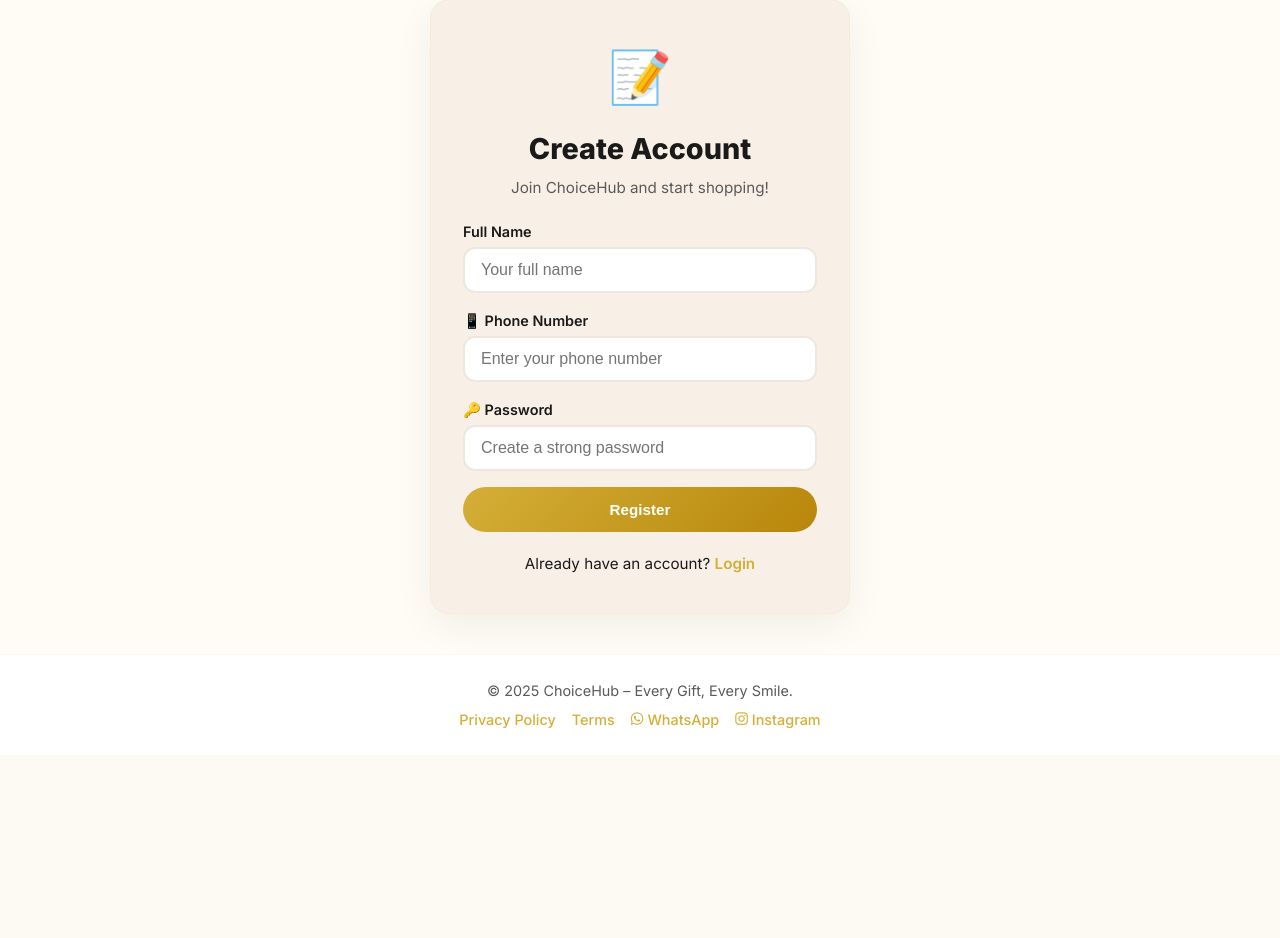
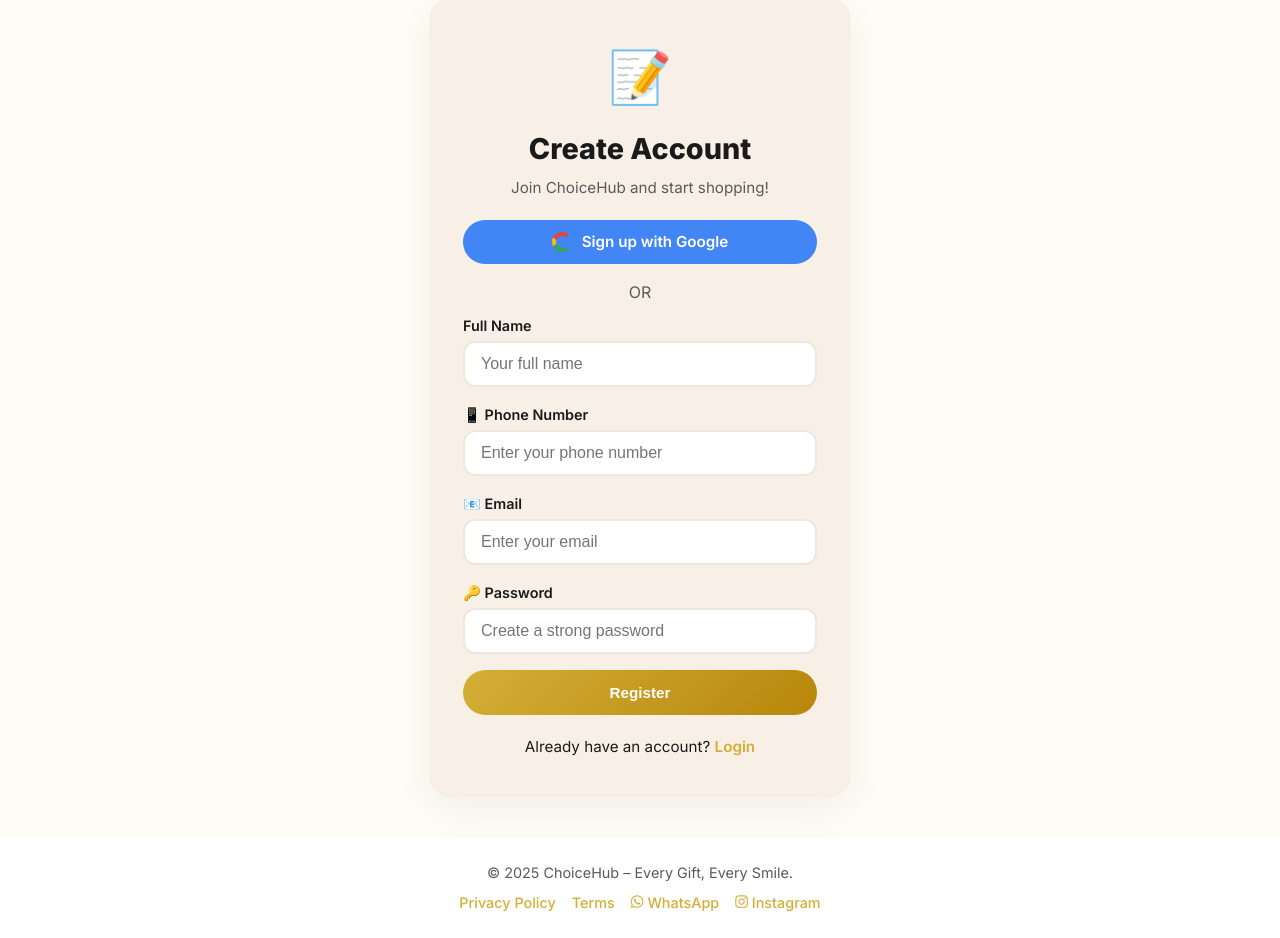
Before and after one commit to ajaysinghrajput9370/ChoiceHub, a Flask app: page /register in a window 1280 px wide. Shown: the part 159-1097 px from the top of the page. Before the commit the page ends 914 px from the top, so only its background shows below. Run offline with Flask 3, Linux system fonts and the light colour scheme.

Commit message:
Update register.html

```diff
--- a/templates/register.html
+++ b/templates/register.html
@@ -6,6 +6,20 @@
         <div class="auth-icon">📝</div>
         <h2>Create Account</h2>
         <p class="auth-subtitle">Join ChoiceHub and start shopping!</p>
+
+        <!-- Google Register Button -->
+        <a href="/login/google" class="btn" style="background:#4285F4; color:#fff; width:100%; display:flex; align-items:center; justify-content:center; gap:10px; margin-bottom:16px;">
+            <svg xmlns="http://www.w3.org/2000/svg" width="20" height="20" viewBox="0 0 48 48">
+                <path fill="#EA4335" d="M24 9.5c3.54 0 6.71 1.22 9.21 3.6l6.85-6.85C35.9 2.38 30.47 0 24 0 14.62 0 6.51 5.38 2.56 13.22l7.98 6.19C12.43 13.72 17.74 9.5 24 9.5z"/>
+                <path fill="#4285F4" d="M46.98 24.55c0-1.57-.15-3.09-.38-4.55H24v9.02h12.94c-.58 2.96-2.26 5.48-4.78 7.18l7.73 6c4.51-4.18 7.09-10.36 7.09-17.65z"/>
+                <path fill="#FBBC05" d="M10.53 28.59c-.48-1.45-.76-2.99-.76-4.59s.27-3.14.76-4.59l-7.98-6.19C.92 16.46 0 20.12 0 24c0 3.88.92 7.54 2.56 10.78l7.97-6.19z"/>
+                <path fill="#34A853" d="M24 48c6.48 0 11.93-2.13 15.89-5.81l-7.73-6c-2.15 1.45-4.92 2.3-8.16 2.3-6.26 0-11.57-4.22-13.47-9.91l-7.98 6.19C6.51 42.62 14.62 48 24 48z"/>
+            </svg>
+            Sign up with Google
+        </a>
+
+        <div style="text-align:center; color:var(--secondary); margin:8px 0;">OR</div>
+
         <form method="POST">
             <div class="form-group">
                 <label>Full Name</label>
@@ -14,6 +28,10 @@
             <div class="form-group">
                 <label>📱 Phone Number</label>
                 <input type="text" name="phone" placeholder="Enter your phone number" required>
+            </div>
+            <div class="form-group">
+                <label>📧 Email</label>
+                <input type="email" name="email" placeholder="Enter your email">
             </div>
             <div class="form-group">
                 <label>🔑 Password</label>
```
